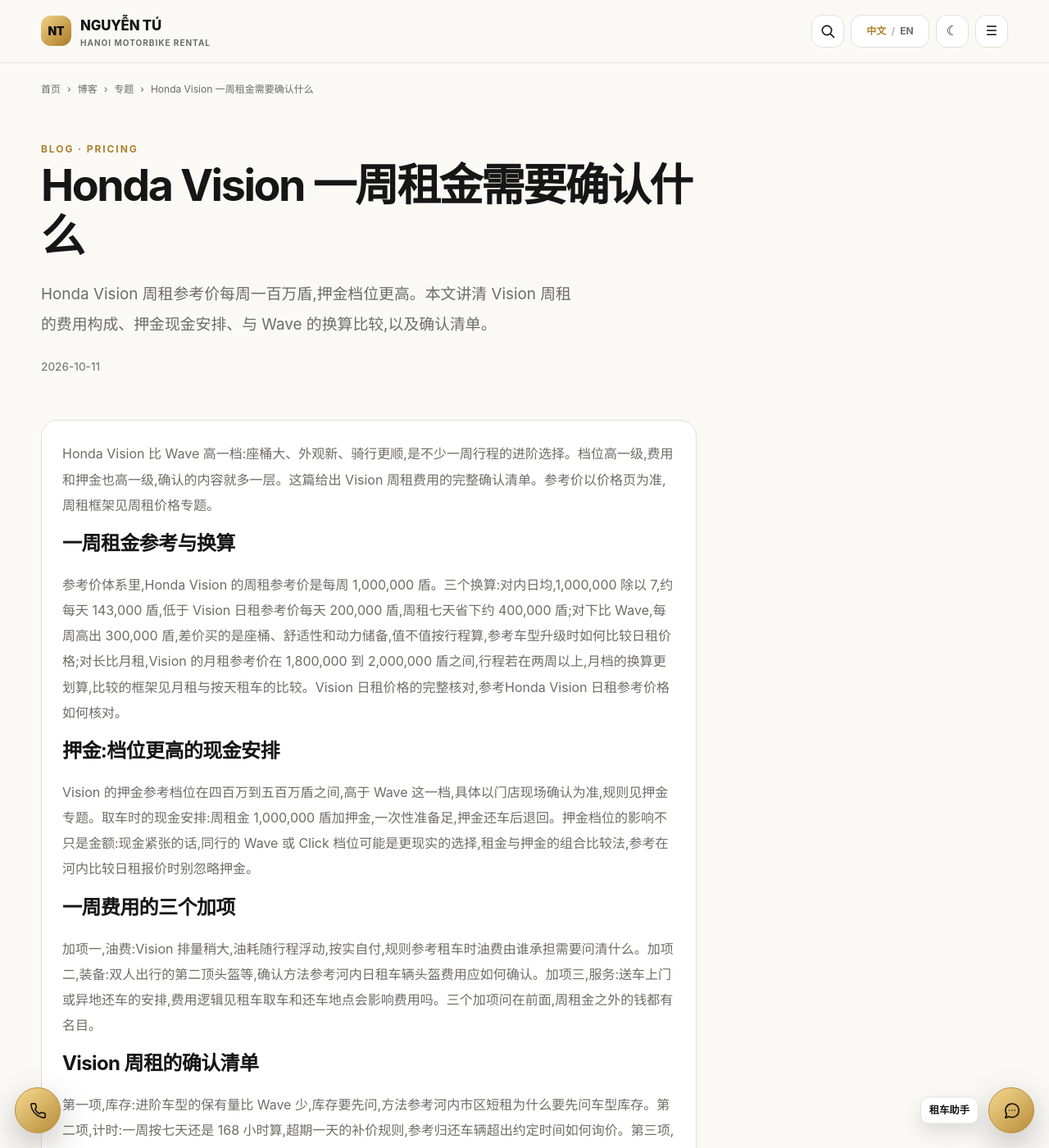
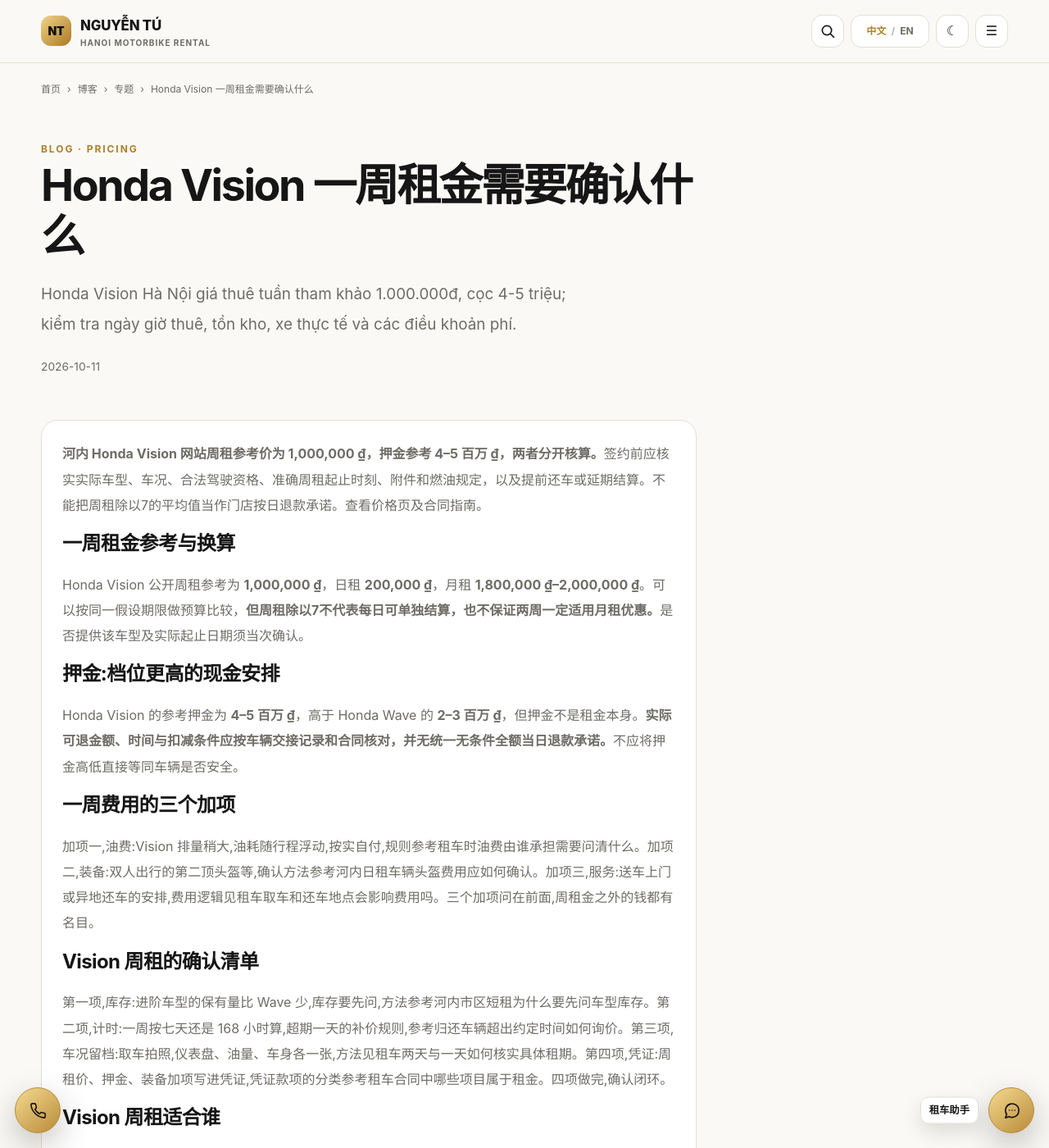
Before and after one commit to thuexemayhanoi/china, a Jekyll site: the page built from _posts/2026-10-11-hanoi-pricing-periods-03.md, in a window 1280 px wide and 1400 px high. Shown: the whole window at 82% size. Built offline with Jekyll 4.4.1, drawn with Linux system fonts in a browser that asks for light colours; some of the changed text lies outside the part shown.

Commit message:
seo(china): verify real published weekly rent and contractual terms 3

```diff
--- a/_posts/2026-10-11-hanoi-pricing-periods-03.md
+++ b/_posts/2026-10-11-hanoi-pricing-periods-03.md
@@ -5,22 +5,23 @@
 subtopic: "weekly"
 permalink: "/blog/hanoi-pricing-periods-03/"
 title: "Honda Vision 一周租金需要确认什么"
-description: "Honda Vision 周租参考价每周一百万盾,押金档位更高。本文讲清 Vision 周租的费用构成、押金现金安排、与 Wave 的换算比较,以及确认清单。"
+description: "Honda Vision Hà Nội giá thuê tuần tham khảo 1.000.000đ, cọc 4-5 triệu; kiểm tra ngày giờ thuê, tồn kho, xe thực tế và các điều khoản phí."
+last_modified_at: "2026-10-12"
 primary_keyword: "河内摩托车周租价格"
 date: "2026-10-11 18:18:07 +0700"
 seo_silo: "pricing/weekly"
 breadcrumbs: [{"label": "博客", "href": "/blog/"}, {"label": "专题", "href": "/topics/pricing/weekly/"}, {"label": "Honda Vision 一周租金需要确认什么"}]
 publication_method: "automated_qa"
 ---
-Honda Vision 比 Wave 高一档:座桶大、外观新、骑行更顺,是不少一周行程的进阶选择。档位高一级,费用和押金也高一级,确认的内容就多一层。这篇给出 Vision 周租费用的完整确认清单。参考价以[价格页](/prices/)为准,周租框架见[周租价格专题](/topics/pricing/weekly/)。
+**河内 Honda Vision 网站周租参考价为 {{ site.data.vehicles[1].display.week }}，押金参考 {{ site.data.vehicles[1].deposit }}，两者分开核算。**签约前应核实实际车型、车况、合法驾驶资格、准确周租起止时刻、附件和燃油规定，以及提前还车或延期结算。不能把周租除以7的平均值当作门店按日退款承诺。查看[价格页](/prices/)及[合同指南](/topics/guides/contracts/)。
 
 ## 一周租金参考与换算
 
-参考价体系里,Honda Vision 的周租参考价是每周 1,000,000 盾。三个换算:对内日均,1,000,000 除以 7,约每天 143,000 盾,低于 Vision 日租参考价每天 200,000 盾,周租七天省下约 400,000 盾;对下比 Wave,每周高出 300,000 盾,差价买的是座桶、舒适性和动力储备,值不值按行程算,参考[车型升级时如何比较日租价格](/blog/hanoi-pricing-daily-19/);对长比月租,Vision 的月租参考价在 1,800,000 到 2,000,000 盾之间,行程若在两周以上,月档的换算更划算,比较的框架见[月租与按天租车的比较](/blog/hanoi-rental-longterm-04/)。Vision 日租价格的完整核对,参考[Honda Vision 日租参考价格如何核对](/blog/hanoi-pricing-daily-03/)。
+Honda Vision 公开周租参考为 <strong>{{ site.data.vehicles[1].display.week }}</strong>，日租 <strong>{{ site.data.vehicles[1].display.day }}</strong>，月租 <strong>{{ site.data.vehicles[1].display.month }}</strong>。可以按同一假设期限做预算比较，**但周租除以7不代表每日可单独结算，也不保证两周一定适用月租优惠。**是否提供该车型及实际起止日期须当次确认。
 
 ## 押金:档位更高的现金安排
 
-Vision 的押金参考档位在四百万到五百万盾之间,高于 Wave 这一档,具体以门店现场确认为准,规则见[押金专题](/topics/pricing/deposits/)。取车时的现金安排:周租金 1,000,000 盾加押金,一次性准备足,押金还车后退回。押金档位的影响不只是金额:现金紧张的话,同行的 Wave 或 Click 档位可能是更现实的选择,租金与押金的组合比较法,参考[在河内比较日租报价时别忽略押金](/blog/hanoi-pricing-daily-25/)。
+Honda Vision 的参考押金为 <strong>{{ site.data.vehicles[1].deposit }}</strong>，高于 Honda Wave 的 <strong>{{ site.data.vehicles[0].deposit }}</strong>，但押金不是租金本身。**实际可退金额、时间与扣减条件应按车辆交接记录和合同核对，并无统一无条件全额当日退款承诺。**不应将押金高低直接等同车辆是否安全。
 
 ## 一周费用的三个加项
 
@@ -32,8 +33,8 @@
 
 ## Vision 周租适合谁
 
-三类行程最匹配:带人出行,座桶和座高对双载更友好;市区加郊区混合路线,动力储备在远线上兑现;一周以上的商务停留,形象和舒适性都在线。纯老城区短途通勤,Wave 的档位性价比更高,行程决定档位,不是反过来。
+只有持有对应合法驾驶资格并熟悉自动挡摩托车操作的人，才应按路线与使用需求评估 Vision。请检查实际座高、车重、刹车、轮胎和乘坐限制；**车型名称不保证更适合双人、郊区或任何高速路段**。如有特别路线，须先核实道路车辆类别限制。
 
 ## 结语
 
-Vision 周租,租金参考每周 1,000,000 盾,押金档位更高,油费装备另算——账不难算,难的是漏项。按清单逐项确认,一周的进阶骑行就有保障。周租的完整体系,回看[周租价格专题](/topics/pricing/weekly/)。
+Vision 周租参考价格与押金应分别核对，并确认真实车辆、合法驾驶资格、准确时间和合同条款。**网站没有实时库存、固定燃油政策或周租自动退款承诺。**详情见[周租专题](/topics/pricing/weekly/)。
```
